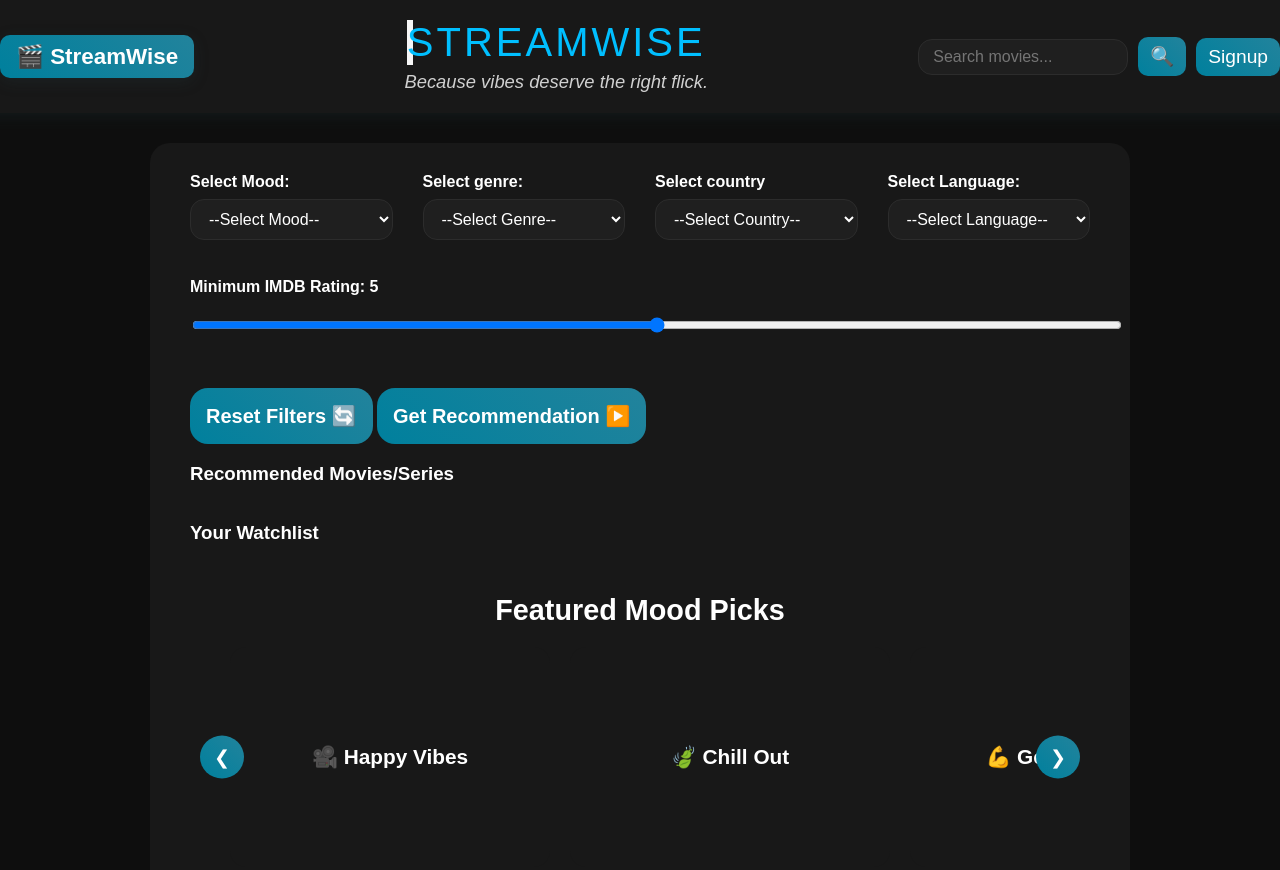
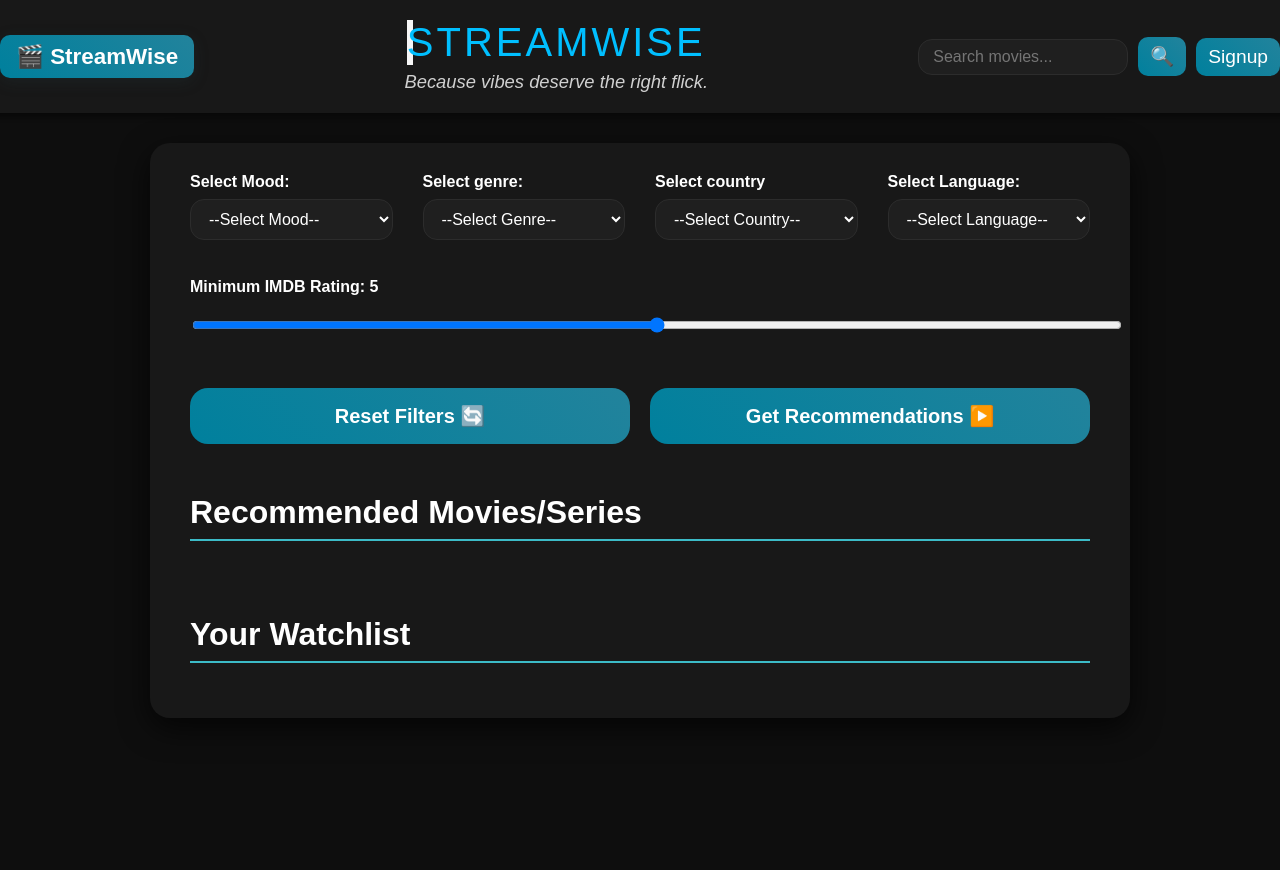
Before and after one commit to prajwaldashore07/StreamWise, a plain HTML site: page load page/index.html in a window 1280 px wide. Shown: the top 870 px of the page. After the commit the page ends 800 px from the top, so only its background shows below. Drawn offline with Linux system fonts and the light colour scheme.

Commit message:
changes in styling

```diff
--- a/load page/index.html
+++ b/load page/index.html
@@ -28,7 +28,7 @@
     </header>
 
     <main class="container" role="main" aria-label="Movie Recommendation filters and results">
-      <div class="filters" area-label="Movie filters">
+      <div class="filters" aria-label="Movie filters">
         <div>
           <label for="mood">Select Mood:</label>
           <select id="mood" name="mood">
@@ -77,16 +77,16 @@
 
         <div style="grid-column: 1 / -1;">
             <label for="ratingRange" class="range-label">Minimum IMDB Rating: <span id="ratingValue">5</span></label>
-            <input type="range" id="ratingrange" name="ratingRange" min="0" max="10" step="0.1" value="5">
+            <input type="range" id="ratingRange" name="ratingRange" min="0" max="10" step="0.1" value="5">
         </div>
       </div>
 
-      <div class="button-row">
+      <div class="buttons-row">
         <button id="resetFilters" class="action-btn" title="Reset Filters">Reset Filters 🔄</button>
-        <button id="btnRecommend" class="action-btn">Get Recommendation ▶️</button>
+        <button id="btnRecommend" class="action-btn">Get Recommendations ▶️</button>
       </div>
 
-      <section class="Recommendations" aria-live="polite" aria-label="Recommended movies and series">
+      <section class="recommendations" aria-live="polite" aria-label="Recommended movies and series">
         <h3>Recommended Movies/Series</h3>
         <div id="loadingBar" class="loading-wave">
           <div class="loading-bar"></div>
@@ -97,25 +97,9 @@
         <div id="recommendationList" class="recommendation-grid" tabindex="0"></div>
       </section>
 
-      <section class="Watchlist" aria-live="polite" aria-label="Your watchlist">
+      <section class="watchlist" aria-live="polite" aria-label="Your watchlist">
         <h3>Your Watchlist</h3>
         <ul id="watchlistItems" tabindex="0"></ul>
-      </section>
-
-      <section class="slider-section">
-        <h2 class="slider-title">Featured Mood Picks</h2>
-        <div class="slider-container">
-          <button class="slider-btn left" onclick="scrollSlider(-1)">&#10094;</button>
-
-          <div class="slider" id="slider">
-            <div class="slide-card">🎥 Happy Vibes</div>
-            <div class="slide-card">🍃 Chill Out</div>
-            <div class="slide-card">💪 Get Motivated</div>
-            <div class="slide-card">😢 Tearjerkers</div>
-          </div>
-
-          <button class="slider-btn right" onclick="scrollSlider(1)">&#10095;</button>
-        </div>
       </section>
 
     </main>
--- a/load page/script.js
+++ b/load page/script.js
@@ -1,4 +1,4 @@
-const genremap ={
+const genreMap ={
   Action:28,
   Comedy:35,
   Drama:18,
@@ -22,13 +22,13 @@ document.getElementById('resetFilters').addEventListener('click',resetFilters);
 document.getElementById('ratingRange').addEventListener('input',()=>{
   document.getElementById('ratingValue').textContent= document.getElementById('ratingRange').value;
 });
-document.getElementByld('searchBtn').addEventListener('click',searchMovies);
+document.getElementById('searchBtn').addEventListener('click',searchMovies);
 document.querySelector('.signup-btn').addEventListener('click',()=>{
   alert('signup functionality is not yet implemented. Please try again later or contact support.');
 });
 
 async function searchMovies(){
-  const query=document.getElementByld('searchInput').value.trim();
+  const query=document.getElementById('searchInput').value.trim();
   if(!query){
     alert('Please enter a movie name to search.');
     return;
@@ -83,9 +83,8 @@ async function fetchMoviesFromTMDB(filters={},page=1){
       language:movie.original_language,
       mood:getMoodFromRating(movie.vote_average),
       genre:filters.genre||'Varied',
-      poster:movie.poster_path?https://image.tmdb.org/t/p/w500${movie.poster_path}:
-      'https://via.placeholder.com/230x320?text+No+Image',
-      overview:movie.overview
+      poster: movie.poster_path ? `https://image.tmdb.org/t/p/w500${movie.poster_path}` : 'https://via.placeholder.com/230x320?text=No+Image',
+      overview:movie.overview,
   }));
 }catch(error){
 console.error('Error fetching from TMDB:',error);
@@ -103,16 +102,16 @@ if(rating>=8)return'Motivated';
 async function getRecommendations(){
   const filters={
     language: languageMap[document.getElementById('language').value]||undefined,
-    minRating:parseFloat[document.getElementById('ratingRange').value]||undefined,
+    minRating:parseFloat(document.getElementById('ratingRange').value)||undefined,
     genreId: genreMap[document.getElementById('genre').value]||undefined,
       genre:document.getElementById('genre').value||undefined,
         minVoteCount:50,
-        country: document.getElementByld('country').value|| undefined
+        country: document.getElementById('country').value|| undefined
 };
-const mood = document.getElementByld('mood').value;
+const mood = document.getElementById('mood').value;
 
-const loadingBar = document.getElementByld('loadingBar');
-const recommendationContainer = document.getElementByld('recommendationList');
+const loadingBar = document.getElementById('loadingBar');
+const recommendationContainer = document.getElementById('recommendationList');
 
 loadingBar.style.display = 'flex';
 recommendationContainer.innerHTML ="";
@@ -121,15 +120,14 @@ let allMovies = [];
 const maxPagesToFetch = 5;
 
 try{
-  for(let page = 1;page<= maxPageToFetch; page++){
+  for(let page = 1; page<= maxPagesToFetch; page++){
     const movies = await fetchMoviesFromTMDB(filters, page);
     allMovies = allMovies.concat(movies);
   }
 
   const filtered = mood? allMovies.filter(movie=> movie.mood===mood):allMovies;
   if(filtered.length===0){
-    recommendationContainer.innerHTML =<p style="grid-column:1/-1; text-align:
-      center; font-size: 1.2rem; opacity:0.8:">No movies found matching your filters.</p>;
+    recommendationContainer.innerHTML = `<p style="grid-column:1/-1; text-align:center; font-size: 1.2rem; opacity:0.8;">No movies found matching your filters.</p>`;
       return;
   }
 
@@ -141,7 +139,7 @@ try{
 }
 }
 
-function displayRecommendations(container, movies, sectionTitle = 'Recommanded Movies/Series'){
+function displayRecommendations(container, movies, sectionTitle = 'Recommended Movies/Series'){
   container.innerHTML ="";
   movies.forEach(movie =>{
   const card = document.createElement('div');
@@ -162,7 +160,7 @@ card.innerHTML=`
       </div>
     `;
 
-    card.querySelector('.overview-text').style.display+'none';
+    card.querySelector('.overview-text').style.display='none';
     card.querySelector('.watchlist-btn').addEventListener('click', () =>
     addToWatchlist(movie));
     card.querySelector('.toggle-overview-btn').addEventListener('click',()=>{
@@ -188,7 +186,7 @@ card.innerHTML=`
     }
 
     function updateWatchlistUI(){
-    const watchlistContainer = document.getElementByld('watchlistItems');
+    const watchlistContainer = document.getElementById('watchlistItems');
     watchlistContainer.innerHTML ="";
     watchlist.forEach(movie =>{
     const li = document.createElement('li');
--- a/load page/styles.css
+++ b/load page/styles.css
@@ -10,7 +10,7 @@
     --btn-hover-bg: #3cbbc7;
     --toggle-gradient: linear-gradient(45deg, #1a3c44, #2a6f77);
     --shadow-lightt: rgba(37, 64, 68, 0.238);
-    --shadow-dark: rgba(0, 0, 0, 0,7);
+    --shadow-dark: rgba(0, 0, 0, 0.7);
 }
 
 body {
@@ -32,7 +32,7 @@ header {
     display: flex;
     align-items: center;
     justify-content: space-between;
-    box-shadow: 0 4px 15px var(--shadow-lightt);
+    box-shadow: 0 2px 10px var(--shadow-dark);
 }
 
 .logo {
@@ -45,7 +45,7 @@ header {
     color: #fff;
 }
 
-title-container {
+.title-container {
     text-align: center;
 }
 
@@ -323,78 +323,6 @@ title-container {
     margin-bottom: 14px;
     font-weight: 700;
   }
-  .slider-section {
-    margin-top: 50px;
-    text-align: center;
-  }
-
-  .slider-title {
-    font-size: 1.8rem;
-    margin-bottom: 20px;
-    color: var(--highlight-text);
-  }
-
-  .slider-container {
-    position: relative;
-    overflow: hidden;
-    max-width: 100%;
-    padding: 0 40px;
-  }
-
-  .slider {
-    display: flex;
-    overflow-x: auto;
-    scroll-behavior: smooth;
-    gap: 20px;
-  }
-
-  .slide-card {
-    min-width: 280px;
-    height: 180px;
-    background: var(--card-bg);
-    border-radius: 16px;
-    padding: 20px;
-    box-shadow: 0 4px 12px var(--shadow-dark);
-    flex-shrink: 0;
-    transition: transform 0.3s ease;
-    display: flex;
-    align-items: center;
-    justify-content: center;
-    font-size: 1.3rem;
-    font-weight: bold;
-    color: var(--text-color);
-  }
-
-  .slide-card:hover {
-    transform: translateY(-8px);
-  }
-
-  .slider-btn {
-    position: absolute;
-    top: 50%;
-    transform: translateY(-50%);
-    background: var(--btn-gradient);
-    color: white;
-    border: none;
-    padding: 10px 14px;
-    border-radius: 50%;
-    cursor: pointer;
-    z-index: 2;
-    font-size: 1.2rem;
-  }
-
-  .slider-btn.left {
-    left: 10px;
-  }
-
-  .slider-btn.right {
-    right: 10px;
-  }
-
-  .slider::-webkit-scrollbar {
-    display: none;
-  }
-
 
   .loading-wave {
     width: 300px;
@@ -412,7 +340,7 @@ title-container {
     margin: 0 5px;
     background-color: #3498db;
     border-radius: 5px;
-    animation: loading-wave-animation 1s ease-in-out-out infinite;
+    animation: loading-wave-animation 1s ease-in-out infinite;
   }
 
   .loading-bar:nth-child(2) {
@@ -427,7 +355,7 @@ title-container {
     animation-delay: 0.3s;
   }
 
-  @keyframes loading-wave {
+  @keyframes loading-wave-animation {
     0% {
       height: 10px;
     }
```
